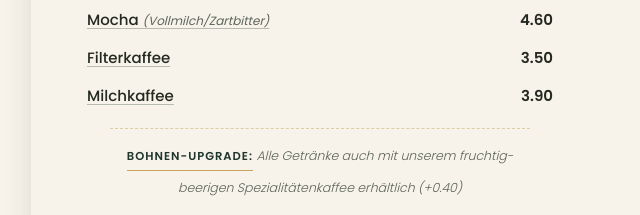
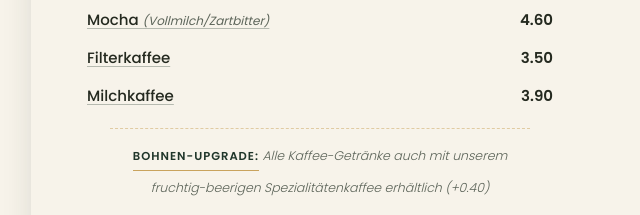
Before and after one commit to Vairot/Mellifluus, a website: page index.html in a window 1280 px wide. Shown: the part 1480-1695 px from the top of the page, 63-703 px from the left. Drawn offline with nearby package versions, Linux system fonts and the light colour scheme; files that its build step writes are made by us from their sources; files whose address does not match are found by name.

Commit message:
Update index.html

```diff
--- a/index.html
+++ b/index.html
@@ -79,7 +79,7 @@
                 <li class="menu-item"><div class="menu-item-head"><span class="menu-item-name">Filterkaffee</span><span class="menu-item-price">3.50</span></div></li>
                 <li class="menu-item"><div class="menu-item-head"><span class="menu-item-name">Milchkaffee</span><span class="menu-item-price">3.90</span></div></li>
               </ul>
-              <p class="menu-note"><strong>Bohnen-Upgrade:</strong> Alle Getränke auch mit unserem fruchtig-beerigen Spezialitätenkaffee erhältlich (+0.40)</p>
+              <p class="menu-note"><strong>Bohnen-Upgrade:</strong> Alle Kaffee-Getränke auch mit unserem fruchtig-beerigen Spezialitätenkaffee erhältlich (+0.40)</p>
               <p class="menu-note"><strong>Decaf:</strong> Alle Kaffeespezialitäten auf Wunsch auch entkoffeiniert (ohne Aufpreis)</p>
             </div>
             <div class="menu-group">
```
